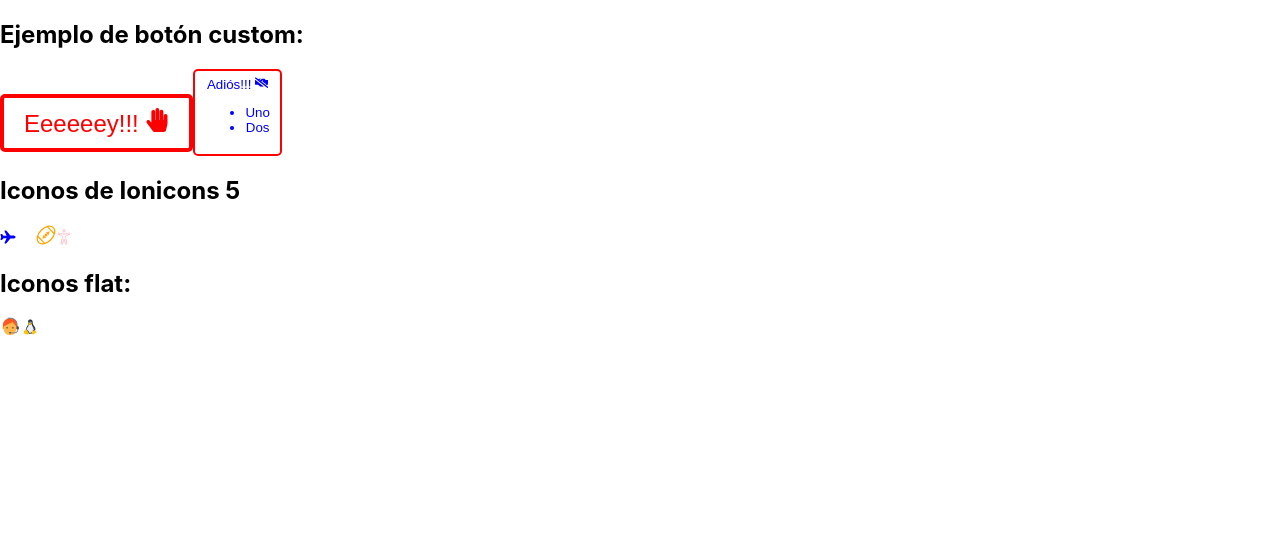
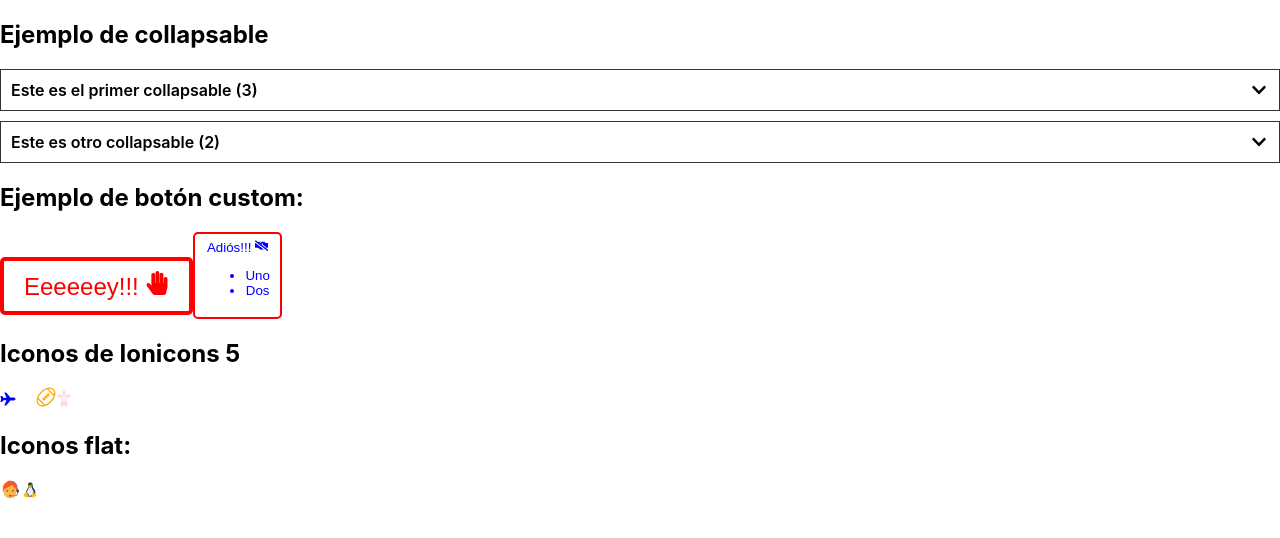
Before and after one commit to The-Valley-School/react-s10-icons-children-chakra, a React (Create React App) app: page / in a window 1280 px wide. Shown: the top 538 px of the page. Built offline with nearby package versions, Linux system fonts and the light colour scheme.

Commit message:
Show React.children.count with Collapsable component

```diff
--- a/src/App.js
+++ b/src/App.js
@@ -3,10 +3,27 @@ import { IoAirplane, IoAmericanFootballOutline, IoAccessibilityOutline } from "r
 import { FcAssistant, FcLinux } from "react-icons/fc";
 import { FaHandPaper, FaHandshakeAltSlash } from "react-icons/fa";
 import CustomButton from "./components/CustomButton/CustomButton";
+import Collapsable from './components/Collapsable/Collapsable';
 
 function App() {
   return (
     <div className="app">
+
+      <h2>Ejemplo de collapsable</h2>
+      <Collapsable title="Este es el primer collapsable">
+        <p>Lorem ipsum dolor sit amet, consectetur adipiscing elit.</p>
+        <p>Integer velit augue, volutpat at libero sit amet, ornare lacinia mi.</p>
+        <p>Nunc hendrerit orci eget interdum aliquam. Mauris vitae justo sodales, pharetra neque sit amet, lacinia tortor.</p>
+      </Collapsable>
+
+      <Collapsable title="Este es otro collapsable">
+        <p>Donec vel nunc augue. Nam auctor metus et lorem interdum aliquet.</p>
+        <ul>
+          <li>Primer elemento</li>
+          <li>Segundo elemento</li>
+          <li>Tercer elemento</li>
+        </ul>
+      </Collapsable>
 
       <h2>Ejemplo de botón custom:</h2>
       <CustomButton action={() => alert("Hola")} size="BIG" color="red">
--- /dev/null
+++ b/src/components/Collapsable/Collapsable.css
@@ -0,0 +1,27 @@
+.collapsable {
+  border: 1px solid #333;
+  margin-bottom: 10px;
+}
+
+.collapsable__title {
+  position: relative;
+  font-weight: 600;
+  padding: 10px;
+  cursor: pointer;
+}
+
+.collapsable__icon {
+  position: absolute;
+  top: 12px;
+  right: 12px;
+}
+
+.collapsable__body {
+  display: none;
+  padding: 10px;
+  border-top: 1px solid #333;
+}
+
+.collapsable__body--opened {
+  display: block;
+}
--- /dev/null
+++ b/src/components/Collapsable/Collapsable.js
@@ -0,0 +1,29 @@
+import React from "react";
+import "./Collapsable.css";
+import { FaChevronDown, FaChevronUp } from "react-icons/fa";
+
+const Collapsable = ({ children, title }) => {
+
+  const [opened, setOpened] = React.useState(false);
+
+  const numHijos = React.Children.count(children);
+
+  return (
+    <div className="collapsable">
+      <div className="collapsable__title" onClick={() => setOpened(!opened)}>
+        {title} ({numHijos})
+        {opened ?
+          <FaChevronUp className="collapsable__icon"></FaChevronUp> :
+          <FaChevronDown className="collapsable__icon"></FaChevronDown>
+        }
+      </div>
+      <div className={opened ? "collapsable__body collapsable__body--opened" : "collapsable__body"}>
+        {children}
+      </div>
+    </div>
+  );
+
+}
+
+
+export default Collapsable;
```
